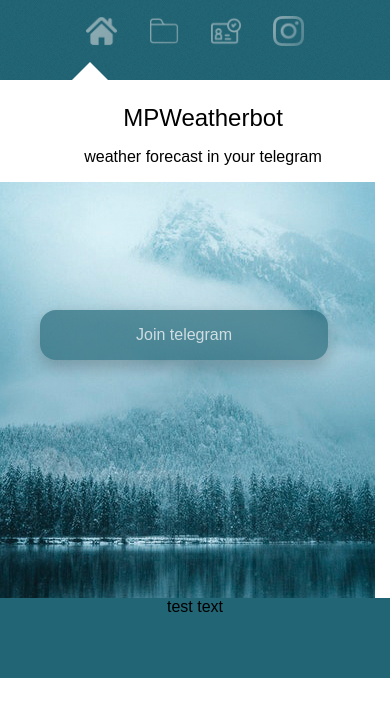
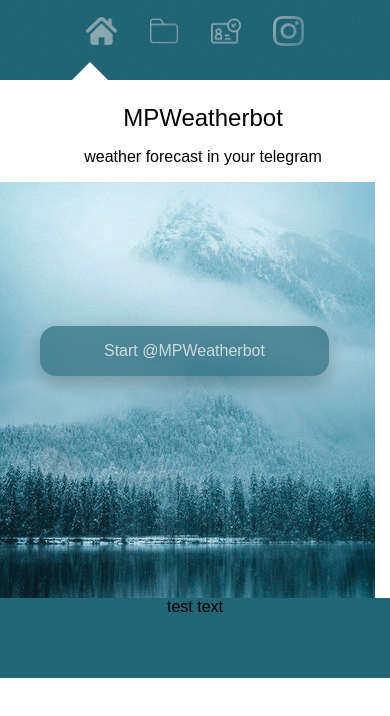
Before and after one commit to Milanovru/Weather-bot, a Vue app in the folder frontend/web-app/: page / in a window 390 px wide. Shown: the top 716 px of the page. Built offline with nearby package versions, Linux system fonts and the light colour scheme.

Commit message:
изменен дизайн кнопки telegrsm

```diff
--- a/frontend/web-app/src/main.less
+++ b/frontend/web-app/src/main.less
@@ -133,8 +133,8 @@
 
     .btn-tg {
         left: 2.5rem;
-        top: 8rem;
-        padding: 1rem 6rem;
+        top: 9rem;
+        padding: 1rem 4rem;
     }
 
     .btn-login {
--- a/frontend/web-app/src/views/Home.vue
+++ b/frontend/web-app/src/views/Home.vue
@@ -8,7 +8,7 @@
       </div>
         <div class="main">
           <button class="btn btn-tg">
-              <a href="https://t.me/MPWeatherbot" target="_blank">Join telegram</a>
+              <a href="https://t.me/MPWeatherbot" target="_blank">Start @MPWeatherbot</a>
           </button>
           <div class="futter">
             test text
```
